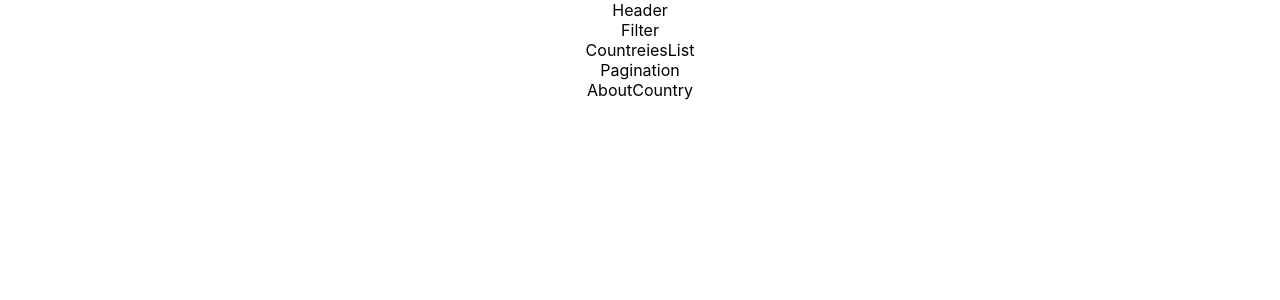
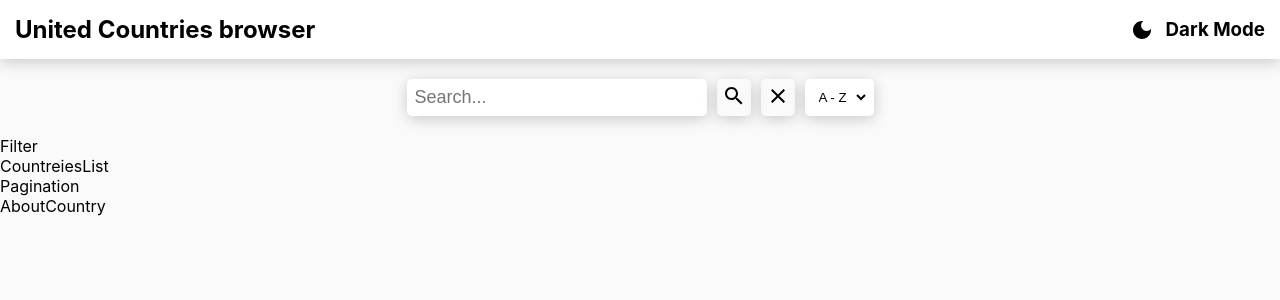
Before and after one commit to piotrekmajewski/Countries-app, a React (Create React App) app: page / in a window 1280 px wide. Shown: the top 300 px of the page. Built offline with nearby package versions, Linux system fonts and the light colour scheme.

Commit message:
Header styles added

```diff
--- a/package.json
+++ b/package.json
@@ -3,6 +3,10 @@
   "version": "0.1.0",
   "private": true,
   "dependencies": {
+    "@emotion/react": "^11.8.2",
+    "@emotion/styled": "^11.8.1",
+    "@mui/icons-material": "^5.5.1",
+    "@mui/material": "^5.5.1",
     "@testing-library/jest-dom": "^5.16.2",
     "@testing-library/react": "^12.1.4",
     "@testing-library/user-event": "^13.5.0",
--- a/public/index.html
+++ b/public/index.html
@@ -6,6 +6,7 @@
     <link rel="icon" href="%PUBLIC_URL%/favicon.ico" />
     <meta name="viewport" content="width=device-width, initial-scale=1" />
     <link rel="manifest" href="%PUBLIC_URL%/manifest.json" />
+    <script src="https://kit.fontawesome.com/57389c5862.js" crossorigin="anonymous"></script>
     <!--
       Notice the use of %PUBLIC_URL% in the tags above.
       It will be replaced with the URL of the `public` folder during the build.
--- a/src/App.css
+++ b/src/App.css
@@ -1,38 +1,121 @@
-.App {
-  text-align: center;
+:root {
+    --dark-mode-elements:hsl(209, 23%, 22%);
+    --dark-mode-bg:hsl(209, 26%, 17%);
+    --light-mode-elements: #fff;
+    --light-mode-bg: hsl(0, 0%, 98%);
 }
 
-.App-logo {
-  height: 40vmin;
-  pointer-events: none;
+* {
+    margin: 0;
+    padding: 0;
+    box-sizing: border-box;
 }
 
-@media (prefers-reduced-motion: no-preference) {
-  .App-logo {
-    animation: App-logo-spin infinite 20s linear;
-  }
+.app {
+    background-color: var(--light-mode-bg);
+    min-height: 100vh;
+    height: 100%;
 }
 
-.App-header {
-  background-color: #282c34;
-  min-height: 100vh;
-  display: flex;
-  flex-direction: column;
-  align-items: center;
-  justify-content: center;
-  font-size: calc(10px + 2vmin);
-  color: white;
+.app_body {
+    margin: 15px auto 0;
+    padding: 15px;
+    max-width: 100vw;
 }
 
-.App-link {
-  color: #61dafb;
+.header {
+    padding: 15px;
+    background: white;
+    box-shadow: 0px 3px 15px rgba(0, 0, 0, 0.2);
 }
 
-@keyframes App-logo-spin {
-  from {
-    transform: rotate(0deg);
-  }
-  to {
-    transform: rotate(360deg);
-  }
+.header-container {
+    display: flex;
+    align-items: center;
+    justify-content: space-between;
+    max-width: 100vw;
+    margin: 0 auto;
 }
+
+.switch_mode {
+    display: flex;
+    align-items: center;
+    justify-content: center;
+    gap: 12px;
+    cursor: pointer;
+    user-select: none;
+}
+
+.inputs {
+    display: flex;
+    justify-content: center;
+    align-items: center;
+    padding: 20px 0 20px 0;
+}
+
+.search_input {
+    display: flex;
+    justify-content: center;
+    align-items: center;
+    background-color: #fff;
+    box-shadow: 0px 3px 15px rgba(0, 0, 0, 0.2);
+    width: 300px;
+    padding: 5px;
+    border-radius: 5px;
+    gap: 5px;
+}
+
+input {
+    width: 100%;
+    padding: 3px;
+    border: none;
+    background-color: transparent;
+    outline: none;
+    font-size: 18px;
+}
+
+.filter-alphabetically {
+    display: flex;
+    padding: 5px;
+    border-radius: 5px;
+    background-color: #fff;
+    box-shadow: 0px 3px 15px rgba(0, 0, 0, 0.2);
+    margin-left: 10px;
+}
+
+select {
+    padding: 5px;
+    width: 100%;
+    background-color: transparent;
+    border: none;
+    outline: none;
+    cursor: pointer;
+}
+
+.useful-buttons {
+    display: flex;
+}
+
+.search-btn {
+    border: none;
+    background-color: transparent;
+    outline: none;
+    box-shadow: 0px 3px 15px rgba(0, 0, 0, 0.2);
+    padding: 5px;
+    border-radius: 5px;
+    gap: 5px;
+    margin-left: 10px;
+    cursor: pointer;
+}
+
+.reset-btn {
+    border: none;
+    background-color: transparent;
+    outline: none;
+    box-shadow: 0px 3px 15px rgba(0, 0, 0, 0.2);
+    padding: 5px;
+    border-radius: 5px;
+    gap: 5px;
+    margin-left: 10px;
+    cursor: pointer;
+}
--- a/src/App.js
+++ b/src/App.js
@@ -4,11 +4,35 @@ import Filter from './components/Filter/Filter';
 import CountriesList from './components/CountriesList/CountriesList';
 import Pagination from './components/Pagination/Pagination';
 import AboutCountry from './components/AboutCountry/AboutCountry';
+import SearchIcon from '@mui/icons-material/Search';
+import ClearIcon from '@mui/icons-material/Clear';
 
 function App() {
     return (
-        <div className="App">
+        <div className="app">
             <Header />
+            <div className="app-body">
+                <div className="inputs">
+                    <div className="search_input">
+
+                        <input type="text" placeholder="Search..." />
+                    </div>
+                    <div className="useful-buttons">
+                        <div className="search-button">
+                            <button className="search-btn"><SearchIcon /></button>
+                        </div>
+                        <div className="reset-button">
+                            <button className="reset-btn"><ClearIcon /></button>
+                        </div >
+                    </div>
+                    <div className="filter-alphabetically">
+                        <select>
+                            <option>A - Z</option>
+                            <option>Z - A</option>
+                        </select>
+                    </div>
+                </div>
+            </div>
             <Filter />
             <CountriesList />
             <Pagination />
--- a/src/components/AboutCountry/AboutCountry.js
+++ b/src/components/AboutCountry/AboutCountry.js
@@ -2,7 +2,9 @@ import React from "react";
 
 function AboutCountry() {
     return (
-        <div>AboutCountry</div>
+        <div className="information">
+            AboutCountry
+        </div>
     );
 }
 
--- a/src/components/CountriesList/CountriesList.js
+++ b/src/components/CountriesList/CountriesList.js
@@ -2,7 +2,9 @@ import React from "react";
 
 function CountreiesList() {
     return (
-        <div>CountreiesList</div>
+        <div className="list">
+            CountreiesList
+        </div>
     );
 }
 
--- a/src/components/Filter/Filter.js
+++ b/src/components/Filter/Filter.js
@@ -2,7 +2,7 @@ import React from 'react';
 
 function Filter() {
     return (
-        <div>
+        <div className="Filter">
             Filter
         </div>
     );
--- a/src/components/Header/Header.js
+++ b/src/components/Header/Header.js
@@ -1,8 +1,17 @@
 import React from "react";
+import DarkModeIcon from "@mui/icons-material/DarkMode"
 
 function Header() {
     return (
-        <div>Header</div>
+        <div className="header">
+            <div className="header-container">
+                <h2 className="logo">United Countries browser</h2>
+                <div className="switch_mode">
+                    <DarkModeIcon />
+                    <h3>Dark Mode</h3>
+                </div>
+            </div>
+        </div>
     );
 }
 
--- a/src/components/Pagination/Pagination.js
+++ b/src/components/Pagination/Pagination.js
@@ -2,7 +2,9 @@ import React from "react";
 
 function Pagination() {
     return (
-        <div>Pagination</div>
+        <div className="pagination">
+            Pagination
+        </div>
     );
 }
 
```
Also changed, not shown: 1 other file (tests, documents, lock files or other folders).
